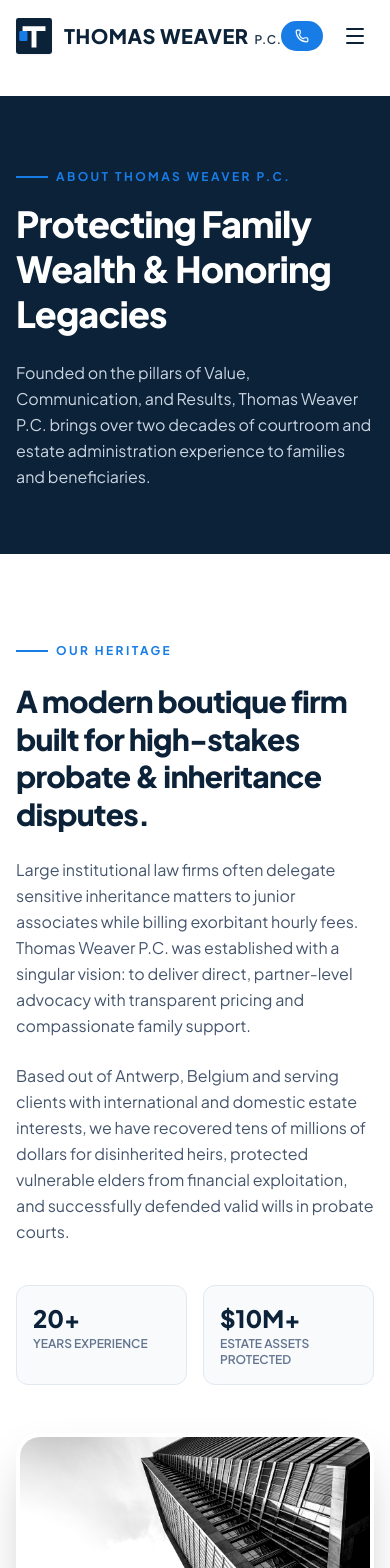
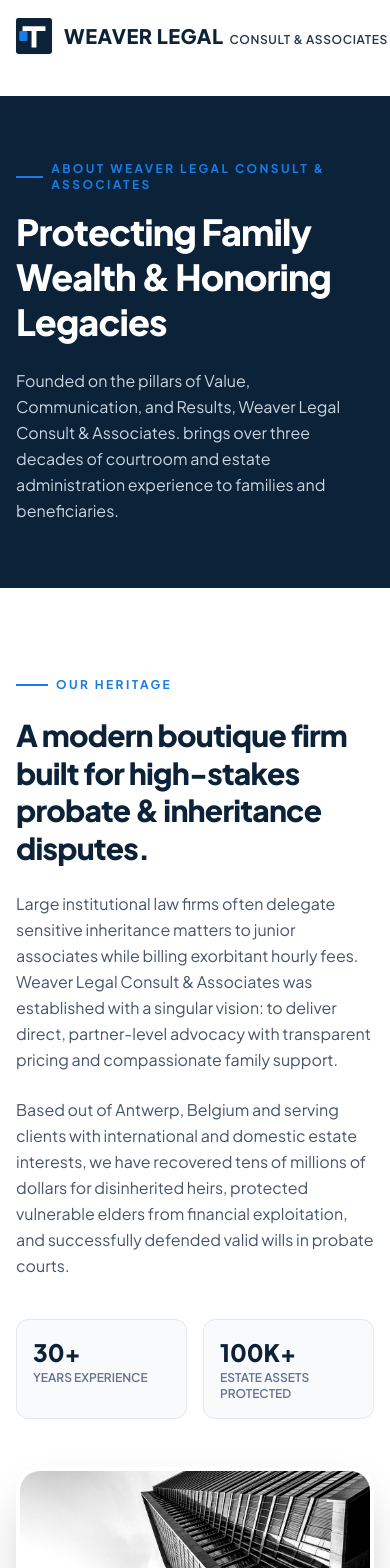
Before and after one commit to recklessbud/law-firm, a React (Vite) app: page /about in a window 390 px wide. Shown: the top 1568 px of the page. Built offline with nearby package versions, Linux system fonts and the light colour scheme.

Commit message:
final-touchs

```diff
--- a/src/components/AttorneySection.tsx
+++ b/src/components/AttorneySection.tsx
@@ -45,7 +45,7 @@ export const AttorneySection: React.FC<AttorneySectionProps> = ({ onContactClick
             </h2>
 
             <p className="text-slate-600 text-base sm:text-lg leading-relaxed mb-6">
-              When family dynamics, substantial wealth, and estate distribution intersect, disputes can threaten both financial security and generational bonds. For over two decades, Thomas. Weaver P.C. has represented beneficiaries, executors, and families navigating contentious probate and trust matters.
+              When family dynamics, substantial wealth, and estate distribution intersect, disputes can threaten both financial security and generational bonds. For over two decades, Thomas. Weaver has represented beneficiaries, executors, and families navigating contentious probate and trust matters.
             </p>
 
             <p className="text-slate-600 text-base leading-relaxed mb-8">
--- a/src/components/ContactSection.tsx
+++ b/src/components/ContactSection.tsx
@@ -29,7 +29,7 @@ export const ContactSection: React.FC<ContactSectionProps> = ({ onRequestModal }
 
             <div className="space-y-4">
               <a
-                href="tel:7203302805"
+                href="tel:+4917616131203"
                 className="flex items-center gap-4 p-4 rounded-xl bg-white/5 border border-white/10 hover:bg-white/10 transition-colors group"
               >
                 <div className="w-12 h-12 rounded-lg bg-[#187CE7] flex items-center justify-center text-white flex-shrink-0 group-hover:scale-105 transition-transform">
@@ -40,7 +40,7 @@ export const ContactSection: React.FC<ContactSectionProps> = ({ onRequestModal }
                     Direct Firm Line
                   </div>
                   <div className="text-lg sm:text-xl font-bold tracking-wide text-white group-hover:text-[#187CE7] transition-colors">
-                    0241234567
+                    +4917616131203
                   </div>
                 </div>
               </a>
--- a/src/components/Footer.tsx
+++ b/src/components/Footer.tsx
@@ -18,20 +18,31 @@ export const Footer: React.FC = () => {
               <Logo />
             </div>
             <p className="text-slate-400 text-xs leading-relaxed max-w-sm">
-              Dedicated, partner-level advocacy protecting family legacies, resolving complex inheritance disputes, and guiding families through probate and trust administration.
+              Dedicated, partner-level advocacy protecting family legacies,
+              resolving complex inheritance disputes, and guiding families
+              through probate and trust administration.
             </p>
             <div className="pt-2 flex flex-col gap-2 text-xs">
-              <div className="flex items-center gap-2">
+              <div
+                style={{ display: "none" }}
+                className="flex items-center gap-2"
+              >
                 <Phone className="w-3.5 h-3.5 text-[#187CE7]" />
                 <span className="text-white font-semibold">Direct Call:</span>
-                <a href="tel:+233241234567" className="text-[#187CE7] hover:underline font-bold">
+                <a
+                  href="tel:+233241234567"
+                  className="text-[#187CE7] hover:underline font-bold"
+                >
                   0241234567
                 </a>
               </div>
               <div className="flex items-center gap-2">
                 <Mail className="w-3.5 h-3.5 text-[#187CE7]" />
                 <span className="text-white font-semibold">Email:</span>
-                <a href="mailto:weaver.ralexanderfirm@gmail.com" className="text-[#187CE7] hover:underline">
+                <a
+                  href="mailto:weaver.ralexanderfirm@gmail.com"
+                  className="text-[#187CE7] hover:underline"
+                >
                   weaver.ralexanderfirm@gmail.com
                 </a>
               </div>
@@ -50,22 +61,34 @@ export const Footer: React.FC = () => {
                 </Link>
               </li>
               <li>
-                <Link to="/practice-areas" className="hover:text-white transition-colors">
+                <Link
+                  to="/practice-areas"
+                  className="hover:text-white transition-colors"
+                >
                   Practice Areas
                 </Link>
               </li>
               <li>
-                <Link to="/attorneys" className="hover:text-white transition-colors">
+                <Link
+                  to="/attorneys"
+                  className="hover:text-white transition-colors"
+                >
                   Our Attorneys
                 </Link>
               </li>
               <li>
-                <Link to="/about" className="hover:text-white transition-colors">
+                <Link
+                  to="/about"
+                  className="hover:text-white transition-colors"
+                >
                   About the Firm
                 </Link>
               </li>
               <li>
-                <Link to="/contact" className="hover:text-white transition-colors">
+                <Link
+                  to="/contact"
+                  className="hover:text-white transition-colors"
+                >
                   Contact Us
                 </Link>
               </li>
@@ -79,27 +102,42 @@ export const Footer: React.FC = () => {
             </h4>
             <ul className="space-y-2.5">
               <li>
-                <Link to="/practice-areas" className="hover:text-white transition-colors">
+                <Link
+                  to="/practice-areas"
+                  className="hover:text-white transition-colors"
+                >
                   Will Contests
                 </Link>
               </li>
               <li>
-                <Link to="/practice-areas" className="hover:text-white transition-colors">
+                <Link
+                  to="/practice-areas"
+                  className="hover:text-white transition-colors"
+                >
                   Trust Litigation
                 </Link>
               </li>
               <li>
-                <Link to="/practice-areas" className="hover:text-white transition-colors">
+                <Link
+                  to="/practice-areas"
+                  className="hover:text-white transition-colors"
+                >
                   Probate Administration
                 </Link>
               </li>
               <li>
-                <Link to="/practice-areas" className="hover:text-white transition-colors">
+                <Link
+                  to="/practice-areas"
+                  className="hover:text-white transition-colors"
+                >
                   Beneficiary Rights
                 </Link>
               </li>
               <li>
-                <Link to="/practice-areas" className="hover:text-white transition-colors">
+                <Link
+                  to="/practice-areas"
+                  className="hover:text-white transition-colors"
+                >
                   Estate Planning
                 </Link>
               </li>
@@ -112,12 +150,14 @@ export const Footer: React.FC = () => {
               Office
             </h4>
             <address className="not-italic space-y-2 text-xs text-slate-400">
-              <p className="text-white font-semibold">Thomas Weaver P.C.</p>
+              <p className="text-white font-semibold">
+                Weaver Legal Consult & Associates
+              </p>
               <p className="flex items-start gap-1.5">
                 <MapPin className="w-3.5 h-3.5 text-[#187CE7] flex-shrink-0 mt-0.5" />
                 <span>6C28+VV Antwerp, Belgium</span>
               </p>
-              <p className="pt-1">Phone: 0241234567</p>
+              <p className="pt-1">Phone: +4917616131203</p>
             </address>
           </div>
         </div>
@@ -125,11 +165,15 @@ export const Footer: React.FC = () => {
         {/* Legal Disclaimer & Copyright */}
         <div className="mt-12 pt-8 border-t border-slate-800 flex flex-col md:flex-row items-center justify-between gap-4 text-xs text-slate-500">
           <p>
-            © {new Date().getFullYear()} Thomas Weaver P.C. All rights reserved. Attorney Advertising.
+            © {new Date().getFullYear()} Weaver Legal Consult & Associates. All
+            rights reserved. Attorney Advertising.
           </p>
 
           <p className="text-[11px] max-w-xl text-center md:text-right text-slate-500">
-            The information provided on this website does not constitute legal advice and is intended for informational purposes only. No attorney-client relationship is formed until a formal representation agreement is signed.
+            The information provided on this website does not constitute legal
+            advice and is intended for informational purposes only. No
+            attorney-client relationship is formed until a formal representation
+            agreement is signed.
           </p>
 
           <button
--- a/src/components/Logo.tsx
+++ b/src/components/Logo.tsx
@@ -33,10 +33,10 @@ export const Logo: React.FC<LogoProps> = ({ className = '' }) => {
       {/* Brand Text */}
       <div className="flex items-baseline tracking-tight">
         <span className="font-extrabold text-xl sm:text-2xl tracking-wide text-[#0B2238] uppercase">
-          Thomas Weaver
+          Weaver Legal
         </span>
         <span className="font-semibold text-xs sm:text-sm text-[#0B2238] ml-1.5 tracking-wider uppercase opacity-90">
-          P.C.
+          Consult & Associates
         </span>
       </div>
     </Link>
--- a/src/components/ValuesSection.tsx
+++ b/src/components/ValuesSection.tsx
@@ -34,7 +34,7 @@ export const ValuesSection: React.FC = () => {
             <span>Our Foundation</span>
           </div>
           <h2 className="text-3xl sm:text-4xl font-extrabold text-[#0B2238] tracking-tight">
-            The Three Pillars of Thomas Weaver P.C.
+            The Three Pillars of Weaver Legal Consult & Associates
           </h2>
           <p className="mt-4 text-slate-600 text-base sm:text-lg">
             Dedicated legal counsel protecting family legacies, inheritance rights, and estate assets.
--- a/src/pages/AboutPage.tsx
+++ b/src/pages/AboutPage.tsx
@@ -15,13 +15,16 @@ export const AboutPage: React.FC<AboutPageProps> = ({ onOpenContact }) => {
           <div className="max-w-3xl">
             <div className="inline-flex items-center gap-2 text-xs font-bold tracking-[0.2em] text-[#187CE7] uppercase mb-4">
               <span className="w-8 h-[2px] bg-[#187CE7]"></span>
-              <span>About Thomas Weaver P.C.</span>
+              <span>About Weaver Legal Consult & Associates</span>
             </div>
             <h1 className="text-4xl sm:text-5xl lg:text-6xl font-extrabold tracking-tight leading-tight mb-6">
               Protecting Family Wealth & Honoring Legacies
             </h1>
             <p className="text-slate-300 text-base sm:text-lg leading-relaxed">
-              Founded on the pillars of Value, Communication, and Results, Thomas Weaver P.C. brings over two decades of courtroom and estate administration experience to families and beneficiaries.
+              Founded on the pillars of Value, Communication, and Results,
+              Weaver Legal Consult & Associates. brings over three decades of
+              courtroom and estate administration experience to families and
+              beneficiaries.
             </p>
           </div>
         </div>
@@ -37,23 +40,41 @@ export const AboutPage: React.FC<AboutPageProps> = ({ onOpenContact }) => {
                 <span>Our Heritage</span>
               </div>
               <h2 className="text-3xl sm:text-4xl font-extrabold text-[#0B2238] tracking-tight leading-tight">
-                A modern boutique firm built for high-stakes probate & inheritance disputes.
+                A modern boutique firm built for high-stakes probate &
+                inheritance disputes.
               </h2>
               <p className="text-slate-600 text-base leading-relaxed">
-                Large institutional law firms often delegate sensitive inheritance matters to junior associates while billing exorbitant hourly fees. Thomas Weaver P.C. was established with a singular vision: to deliver direct, partner-level advocacy with transparent pricing and compassionate family support.
+                Large institutional law firms often delegate sensitive
+                inheritance matters to junior associates while billing
+                exorbitant hourly fees. Weaver Legal Consult & Associates was
+                established with a singular vision: to deliver direct,
+                partner-level advocacy with transparent pricing and
+                compassionate family support.
               </p>
               <p className="text-slate-600 text-base leading-relaxed">
-                Based out of Antwerp, Belgium and serving clients with international and domestic estate interests, we have recovered tens of millions of dollars for disinherited heirs, protected vulnerable elders from financial exploitation, and successfully defended valid wills in probate courts.
+                Based out of Antwerp, Belgium and serving clients with
+                international and domestic estate interests, we have recovered
+                tens of millions of dollars for disinherited heirs, protected
+                vulnerable elders from financial exploitation, and successfully
+                defended valid wills in probate courts.
               </p>
 
               <div className="pt-4 grid grid-cols-2 gap-4">
                 <div className="p-4 rounded-xl bg-slate-50 border border-slate-200">
-                  <div className="text-2xl font-extrabold text-[#0B2238]">20+</div>
-                  <div className="text-xs font-semibold text-slate-500 uppercase mt-0.5">Years Experience</div>
+                  <div className="text-2xl font-extrabold text-[#0B2238]">
+                    30+
+                  </div>
+                  <div className="text-xs font-semibold text-slate-500 uppercase mt-0.5">
+                    Years Experience
+                  </div>
                 </div>
                 <div className="p-4 rounded-xl bg-slate-50 border border-slate-200">
-                  <div className="text-2xl font-extrabold text-[#0B2238]">$10M+</div>
-                  <div className="text-xs font-semibold text-slate-500 uppercase mt-0.5">Estate Assets Protected</div>
+                  <div className="text-2xl font-extrabold text-[#0B2238]">
+                    100K+
+                  </div>
+                  <div className="text-xs font-semibold text-slate-500 uppercase mt-0.5">
+                    Estate Assets Protected
+                  </div>
                 </div>
               </div>
             </div>
@@ -75,8 +96,12 @@ export const AboutPage: React.FC<AboutPageProps> = ({ onOpenContact }) => {
       <section className="py-20 bg-[#f8fafc] border-t border-slate-200">
         <div className="max-w-7xl mx-auto px-4 sm:px-6 lg:px-8">
           <div className="text-center max-w-2xl mx-auto mb-16">
-            <h2 className="text-3xl font-extrabold text-[#0B2238]">Why Clients Choose Our Firm</h2>
-            <p className="text-slate-600 text-sm mt-2">Unmatched commitment during life’s most difficult transitions.</p>
+            <h2 className="text-3xl font-extrabold text-[#0B2238]">
+              Why Clients Choose Our Firm
+            </h2>
+            <p className="text-slate-600 text-sm mt-2">
+              Unmatched commitment during life’s most difficult transitions.
+            </p>
           </div>
 
           <div className="grid grid-cols-1 md:grid-cols-3 gap-8">
@@ -84,9 +109,13 @@ export const AboutPage: React.FC<AboutPageProps> = ({ onOpenContact }) => {
               <div className="w-12 h-12 rounded-xl bg-[#0B2238] text-[#187CE7] flex items-center justify-center mb-6">
                 <Scale className="w-6 h-6" />
               </div>
-              <h3 className="text-xl font-bold text-[#0B2238] mb-3">Trial-Tested Litigators</h3>
+              <h3 className="text-xl font-bold text-[#0B2238] mb-3">
+                Trial-Tested Litigators
+              </h3>
               <p className="text-slate-600 text-sm leading-relaxed">
-                We prepare every estate dispute with rigorous courtroom trial discipline, giving our clients immense leverage in settlement discussions.
+                We prepare every estate dispute with rigorous courtroom trial
+                discipline, giving our clients immense leverage in settlement
+                discussions.
               </p>
             </div>
 
@@ -94,9 +123,13 @@ export const AboutPage: React.FC<AboutPageProps> = ({ onOpenContact }) => {
               <div className="w-12 h-12 rounded-xl bg-[#0B2238] text-[#187CE7] flex items-center justify-center mb-6">
                 <HeartHandshake className="w-6 h-6" />
               </div>
-              <h3 className="text-xl font-bold text-[#0B2238] mb-3">Compassionate Mediation</h3>
+              <h3 className="text-xl font-bold text-[#0B2238] mb-3">
+                Compassionate Mediation
+              </h3>
               <p className="text-slate-600 text-sm leading-relaxed">
-                Where possible, we employ creative dispute mediation techniques to resolve sibling and family disputes without irreparable harm to relationships.
+                Where possible, we employ creative dispute mediation techniques
+                to resolve sibling and family disputes without irreparable harm
+                to relationships.
               </p>
             </div>
 
@@ -104,9 +137,12 @@ export const AboutPage: React.FC<AboutPageProps> = ({ onOpenContact }) => {
               <div className="w-12 h-12 rounded-xl bg-[#0B2238] text-[#187CE7] flex items-center justify-center mb-6">
                 <ShieldCheck className="w-6 h-6" />
               </div>
-              <h3 className="text-xl font-bold text-[#0B2238] mb-3">Absolute Confidentiality</h3>
+              <h3 className="text-xl font-bold text-[#0B2238] mb-3">
+                Absolute Confidentiality
+              </h3>
               <p className="text-slate-600 text-sm leading-relaxed">
-                Family inheritance matters demand privacy. We maintain stringent privacy protocols and discreet legal strategies.
+                Family inheritance matters demand privacy. We maintain stringent
+                privacy protocols and discreet legal strategies.
               </p>
             </div>
           </div>
--- a/src/pages/ContactPage.tsx
+++ b/src/pages/ContactPage.tsx
@@ -70,7 +70,7 @@ export const ContactPage: React.FC = () => {
             <div className="lg:col-span-5 space-y-8">
               <div>
                 <h2 className="text-2xl sm:text-3xl font-extrabold text-[#0B2238] mb-4">
-                  Thomas Weaver P.C.
+                  Weaver Legal Consult & Associates
                 </h2>
                 <p className="text-slate-600 text-sm leading-relaxed">
                   Specialized legal practice focused exclusively on inheritance
@@ -92,7 +92,7 @@ export const ContactPage: React.FC = () => {
                       Direct Phone
                     </div>
                     <div className="text-base sm:text-lg font-bold text-[#0B2238] group-hover:text-[#187CE7] transition-colors">
-                      0241234567
+                      +4917616131203
                     </div>
                   </div>
                 </a>
@@ -214,7 +214,7 @@ export const ContactPage: React.FC = () => {
                           <input
                             type="tel"
                             required
-                            placeholder="024-123-4567"
+                            placeholder="123-456-7890"
                             value={formData.phone}
                             onChange={(e) =>
                               setFormData({
@@ -247,45 +247,6 @@ export const ContactPage: React.FC = () => {
                           />
                         </div>
 
-                        <div>
-                          <label className="block text-xs font-bold uppercase tracking-wider text-slate-700 mb-1.5">
-                            Practice Area
-                          </label>
-                          <select
-                            value={formData.practiceArea}
-                            onChange={(e) =>
-                              setFormData({
-                                ...formData,
-                                practiceArea: e.target.value,
-                              })
-                            }
-                            className="w-full px-4 py-2.5 rounded-xl border border-slate-200 focus:border-[#187CE7] focus:ring-2 focus:ring-[#187CE7]/20 outline-none text-sm bg-white transition-all"
-                          >
-                            <option value="Inheritance Dispute / Will Contest">
-                              Inheritance Dispute / Will Contest
-                            </option>
-                            <option value="Trust Litigation & Fiduciary Claims">
-                              Trust Litigation & Fiduciary Claims
-                            </option>
-                            <option value="Probate Administration & Estate Settlement">
-                              Probate Administration & Estate Settlement
-                            </option>
-                            <option value="Estate Planning & Living Trusts">
-                              Estate Planning & Living Trusts
-                            </option>
-                            <option value="Beneficiary Rights & Asset Recovery">
-                              Beneficiary Rights & Asset Recovery
-                            </option>
-                            <option value="Family Business Succession">
-                              Family Business Succession
-                            </option>
-                            <option value="Other Inheritance Matter">
-                              Other Inheritance Matter
-                            </option>
-                          </select>
-                        </div>
-                      </div>
-
                       <div>
                         <label className="block text-xs font-bold uppercase tracking-wider text-slate-700 mb-1.5">
                           Preferred Attorney (Optional)
@@ -304,7 +265,7 @@ export const ContactPage: React.FC = () => {
                             Any Available Partner
                           </option>
                           <option value="Richard Alexander Weaver">
-                            Richard Alexander Weaver (Managing Partner)
+                            Richard Alexander Weaver (Senior Attorney)
                           </option>
                           <option value="Marcus T. Vance">
                             Marcus T. Vance (Senior Solicitor - Contested Wills)
@@ -316,6 +277,7 @@ export const ContactPage: React.FC = () => {
                             Amanda K. Chen (Attorney - Estate Planning)
                           </option>
                         </select>
+                      </div>
                       </div>
 
                       <div>
```
Also changed, not shown: src/components/AttorneysList.tsx (+36 -36 lines), src/components/ContactModal.tsx (+7 -15 lines), src/components/Navbar.tsx (+12 -11 lines), src/assets/lawyer-1.jpg.
